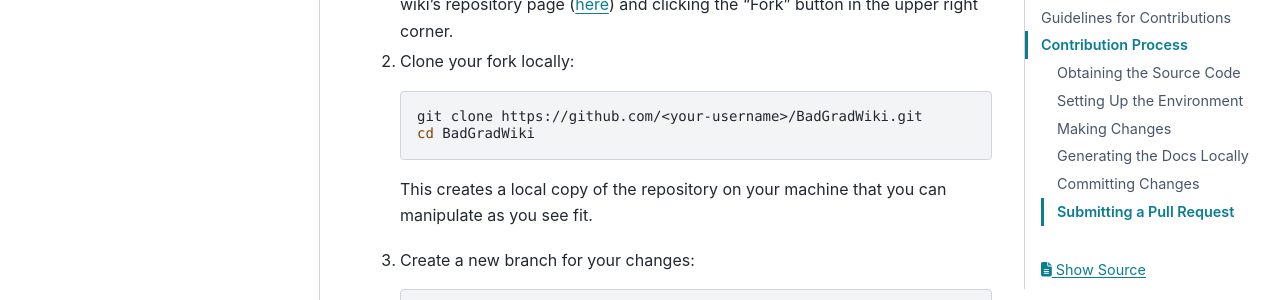
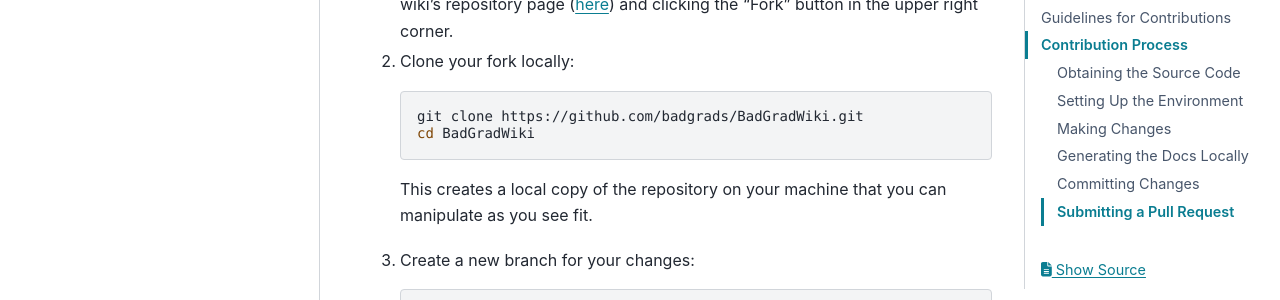
Before and after one commit to BadGrads/BadGradWiki, a Sphinx documentation site: the page built from wiki/source/contributing.rst, in a window 1280 px wide and 900 px high, scrolled down 4628 px. Shown: the part 152-452 px from the top of the window. Built offline with Sphinx 7.4.7 and the PyData theme 0.15.4, drawn with Linux system fonts in a browser that asks for light colours; some of the changed lines change nothing that is shown.

Commit message:
fix: Corrected clone git utl

```diff
--- a/wiki/source/contributing.rst
+++ b/wiki/source/contributing.rst
@@ -162,7 +162,7 @@ Once you have the SSH key set up and have access to the BadGrads organization, f
 
    .. code-block:: bash
 
-      git clone https://github.com/<your-username>/BadGradWiki.git
+      git clone https://github.com/badgrads/BadGradWiki.git
       cd BadGradWiki
 
    This creates a local copy of the repository on your machine that you can manipulate as you see fit.
```
